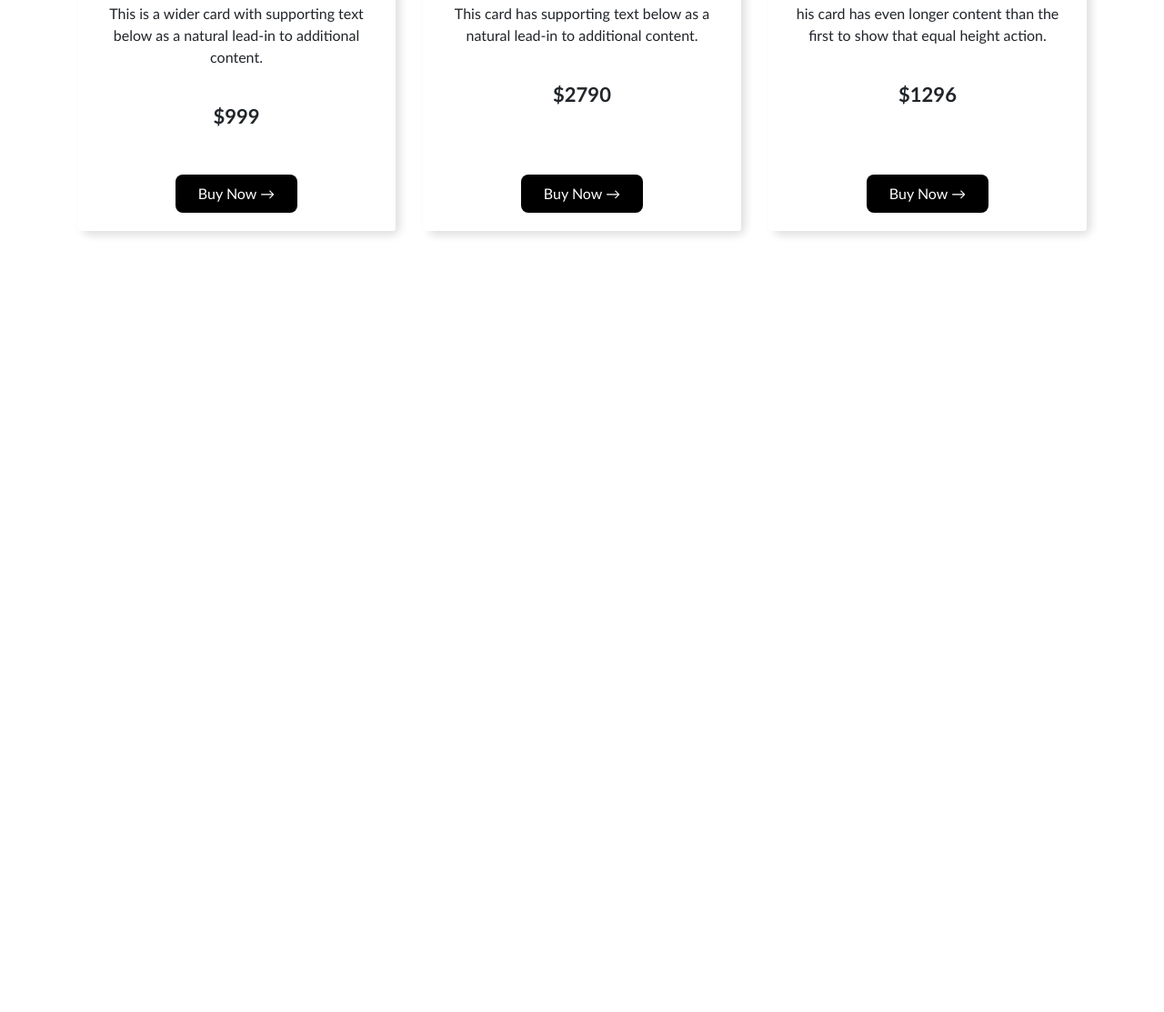
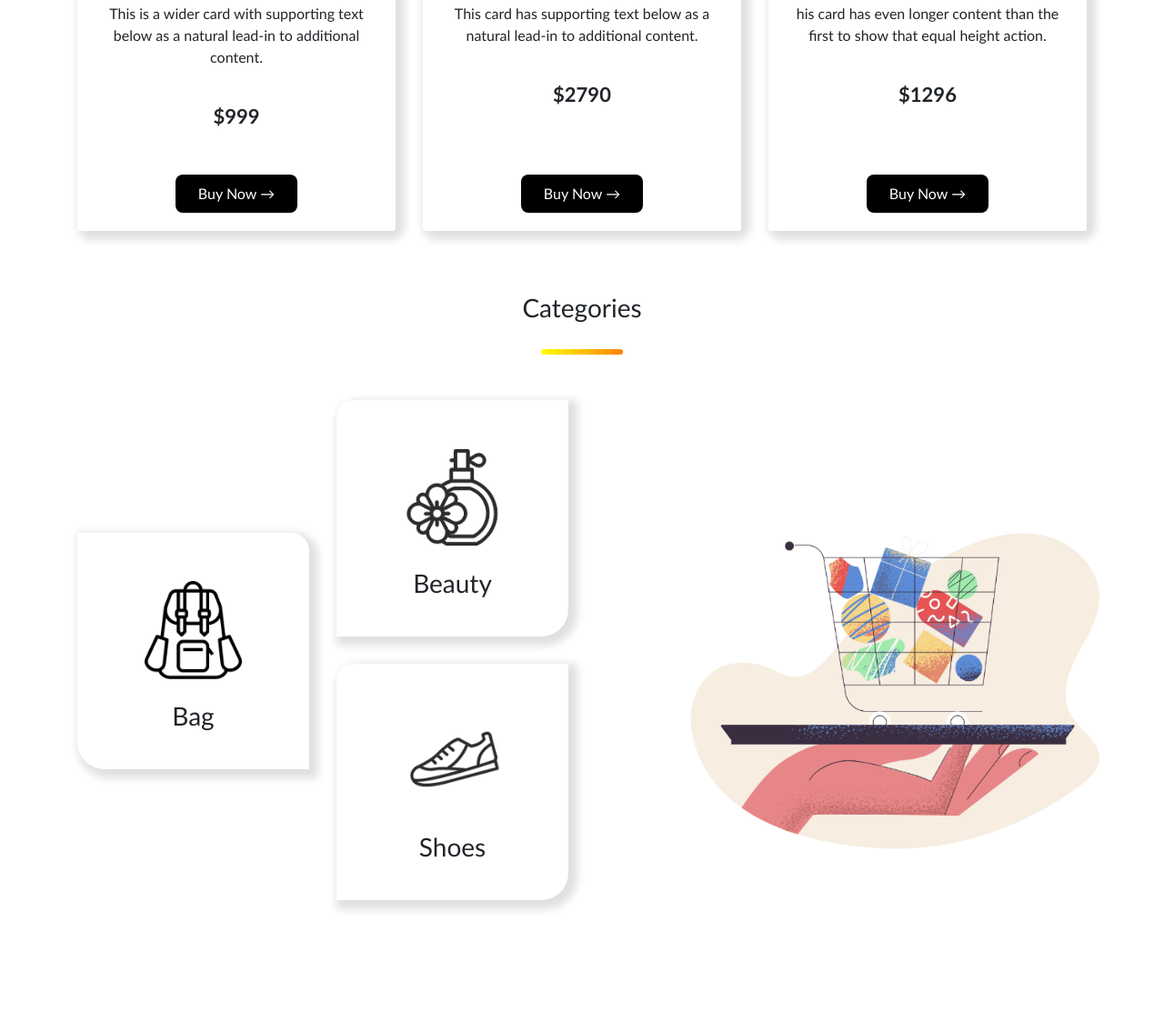
Before and after one commit to Rafi1210/hot-gadgets, a plain HTML site: page index.html in a window 1280 px wide. Shown: the part 1685-2798 px from the top of the page at 91% size. Before the commit the page ends 2007 px from the top, so only its background shows below. Drawn offline with nearby package versions, Linux system fonts and the light colour scheme.

Commit message:
complete hot gadget

```diff
--- a/index.html
+++ b/index.html
@@ -56,8 +56,13 @@
       </nav>
     </div>
 
-    <div class="container"">
-      <div id="carouselExampleFade" class="carousel slide carousel-fade">
+
+  <div class="container">
+    <div
+      id="carouselExampleControls"
+      class="carousel slide"
+      data-ride="carousel"
+    >
       <div class="carousel-inner">
         <div class="carousel-item active">
           <div class="row align-items-center">
@@ -68,21 +73,20 @@
                 Apple M1 chip for a giant leap in CPU, GPU, and machine
                 learning performance.
               </p>
-                <button class="buy-now-btn">Buy Now &rarr;</button>
+              <button class="buy-now-btn">Buy Now  &rarr;</button>
             </div>
             <div class="col-md-2">
               <img src="assets/bg-1.png" alt="best product" />
             </div>
             <div class="col-md-5">
               <img
+                class="d-block w-100"
                 src="assets/banner/slide-1.png"
-                  class="d-block w-100"
                 alt="First slide"
               />
             </div>
           </div>
         </div>
-
         <div class="carousel-item">
           <div class="row align-items-center">
             <div class="col-md-5">
@@ -92,22 +96,20 @@
                 its wireless connectivity and high-quality sound, it allows
                 you to enjoy your favorite tunes anytime, anywhere.
               </p>
-
-                <button class="buy-now-btn">Buy Now &rarr;</button>
+              <button class="buy-now-btn">Buy Now  &rarr;</button>
             </div>
             <div class="col-md-2">
               <img src="assets/bg-1.png" alt="best product" />
             </div>
             <div class="col-md-5">
               <img
+                class="d-block w-100"
                 src="assets/banner/slide-2.png"
-                  class="d-block w-100"
                 alt="Second slide"
               />
             </div>
           </div>
         </div>
-
         <div class="carousel-item">
           <div class="row align-items-center">
             <div class="col-md-5">
@@ -117,45 +119,47 @@
                     making it the perfect companion for music enthusiasts. With
                     its sleek design and advanced audio technology.
               </p>
-                <button class="buy-now-btn">Buy Now &rarr;</button>
+              <button class="buy-now-btn">Buy Now  &rarr;</button>
             </div>
             <div class="col-md-2">
               <img src="assets/bg-1.png" alt="best product" />
             </div>
             <div class="col-md-5">
               <img
+                class="d-block w-100"
                 src="assets/banner/slide-3.png"
-                  class="d-block w-100"
                 alt="Third slide"
               />
             </div>
           </div>
         </div>
       </div>
-
-      <button
+      <a
         class="carousel-control-prev"
-        type="button"
-        data-bs-target="#carouselExampleFade"
-        data-bs-slide="prev"
+        href="#carouselExampleControls"
+        role="button"
+        data-slide="prev"
       >
         <span class="carousel-control-prev-icon" aria-hidden="true"></span>
-        <span class="visually-hidden">Previous</span>
-      </button>
-      <button
+        <span class="sr-only">Previous</span>
+      </a>
+      <a
         class="carousel-control-next"
-        type="button"
-        data-bs-target="#carouselExampleFade"
-        data-bs-slide="next"
+        href="#carouselExampleControls"
+        role="button"
+        data-slide="next"
       >
         <span class="carousel-control-next-icon" aria-hidden="true"></span>
-        <span class="visually-hidden">Next</span>
-      </button>
+        <span class="sr-only">Next</span>
+      </a>
     </div>
   </div>
 
 
-  <div class="container" id="smartphone">
+
+
+
+  <div class="container" id="product">
     <div class="d-flex justify-content-between">
       <h3>Smartphone</h3>
       <button class="see-all"> See All </button>
@@ -314,6 +318,73 @@
     </div>
   </div>
 <br><br>
+
+
+  <div class="container d-flex justify-content-center">
+
+   <div>
+     <h3>
+      Categories
+     </h3>
+    </div>
+  </div>
+  <div class="container d-flex justify-content-center">
+    <div class="block">
+    </div>
+  </div>
+
+
+  <div class="container">
+    <div class="row">
+      <div class="col-md-3">
+    <div id="bag" class="card d-flex align-items-center justify-content-center" style="max-width: 500px; max-height:260px;">
+        <div class="card-img-center">
+          <img src="assets/category/bag.png" class="img-fluid rounded-start" alt="bag">
+        </div>
+        <br>
+        <div>
+          <h3>Bag</h3>
+        </div>
+        </div>
+
+      </div>
+
+      <div class="col-md-3 ">
+        <div id="beauty-shoe" class="card d-flex align-items-center justify-content-center" style="max-width: 500px; max-height:260px;">
+            <div class="card-img-center">
+              <img src="assets/category/beauty.png" class="img-fluid rounded-start" alt="bag">
+            </div>
+            <br>
+            <div>
+              <h3>Beauty</h3>
+            </div>
+            </div>
+
+
+            <div id="beauty-shoe" class="card d-flex align-items-center justify-content-center" style="max-width: 500px; max-height:260px;">
+              <div class="card-img-center">
+                <img src="assets/category/shoe.png" class="img-fluid rounded-start" alt="bag">
+              </div>
+              <br>
+              <div>
+                <h3>Shoes</h3>
+              </div>
+              </div>
+
+
+          </div>
+
+          <div class="col-md-6">
+          <div class="order">
+            <img src="assets/category/order.png" alt="" style="max-width: 750px; max-height:450px;">
+
+          </div>
+          </div>
+
+    </div>
+
+  </div>
+
     <script
       src="https://code.jquery.com/jquery-3.2.1.slim.min.js"
       integrity="sha384-KJ3o2DKtIkvYIK3UENzmM7KCkRr/rE9/Qpg6aAZGJwFDMVNA/GpGFF93hXpG5KkN"
--- a/style.css
+++ b/style.css
@@ -15,6 +15,7 @@ body{
 }
 .container{
     margin-bottom: 20px;
+    /* border: 2px solid red; */
 }
 .carousel-item{
     padding: 20px 150px;
@@ -30,8 +31,9 @@ body{
 .card{
     border: none;
     border-radius: 10px;
-    box-shadow: 5px 5px 10px rgb(224, 224, 224);
+    box-shadow: 5px 5px 10px 5px rgb(224, 224, 224,224);
     height: 500px;
+    /* border: 2px solid blue; */
 
 }
 .card img{
@@ -55,3 +57,53 @@ h5{
     border-radius: none;
     color: orange;
 }
+.block{
+    width: 90px;
+    height: 6px;
+    border-radius: 10px;
+    background-image: linear-gradient(to left, #ff8206, #ffff00);
+}
+.mb-4{
+    /* border: 2px solid blue; */
+}
+.row{
+    /* border: 2px solid pink; */
+
+}
+#bag{
+    /* border: 2px solid green; */
+    margin-top: 11rem;
+    border-radius: 0 20px 0 30px;
+
+}
+#beauty-shoe{
+    margin-top: 30px;
+    border-radius: 20px 0px 30px 0px;
+}
+.card-img-center{
+    /* border: 2px solid red; */
+    display: flex;
+    justify-content: center;
+    align-items: center;
+    width: 70%;
+    margin: 0;
+
+}
+.col-md-3{
+    /* border: 1px solid red; */
+}
+.col-md-6{
+    /* border: 1px solid violet; */
+}
+.order{
+    /* border: 1px solid grey; */
+    height: 700px;
+    display: flex;
+    align-items: center;
+    justify-content: center;
+    margin-left: 100px;
+}
+.order img{
+    /* border: 1px solid blue; */
+
+}
```
Lines whose indentation alone changed are shown as unchanged.
